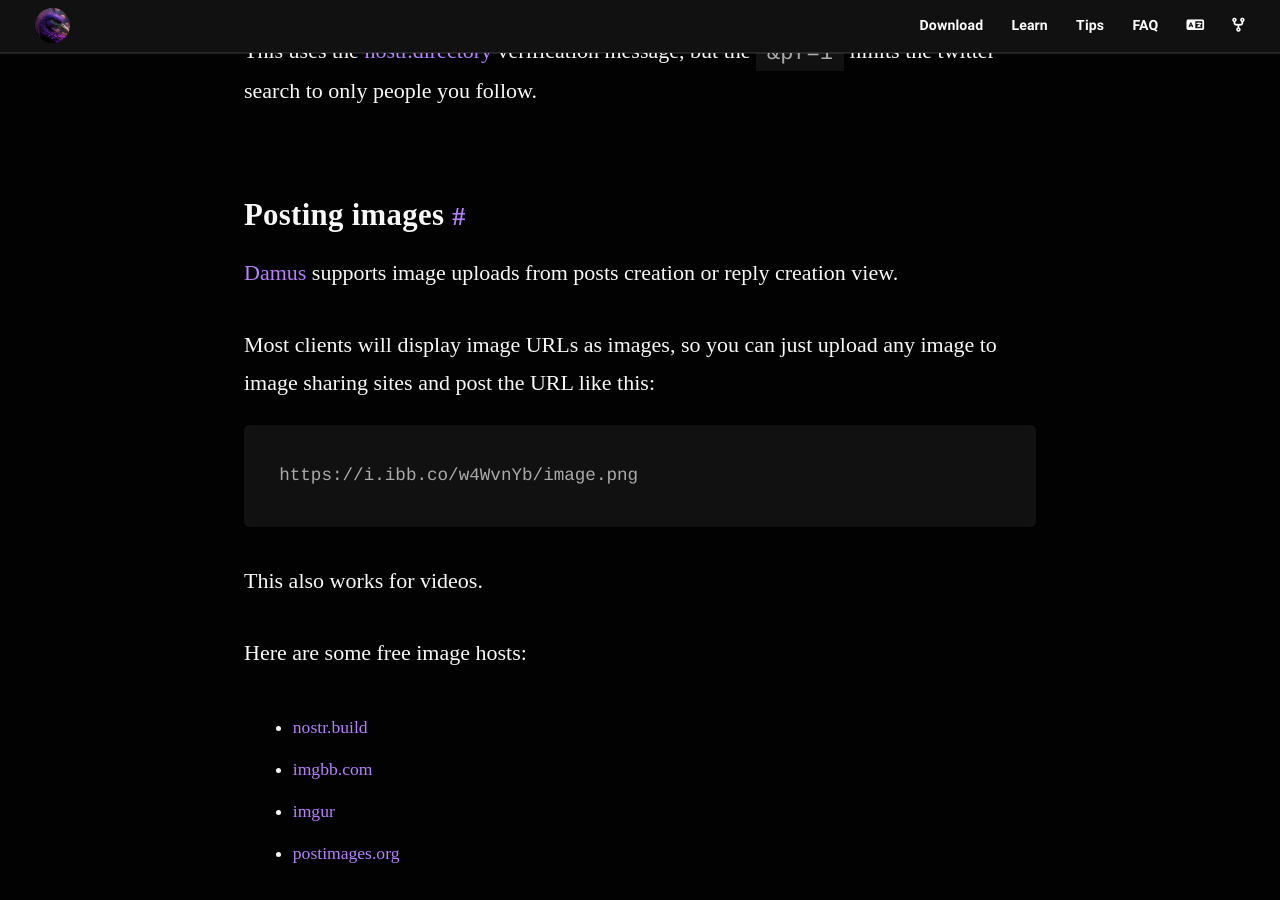
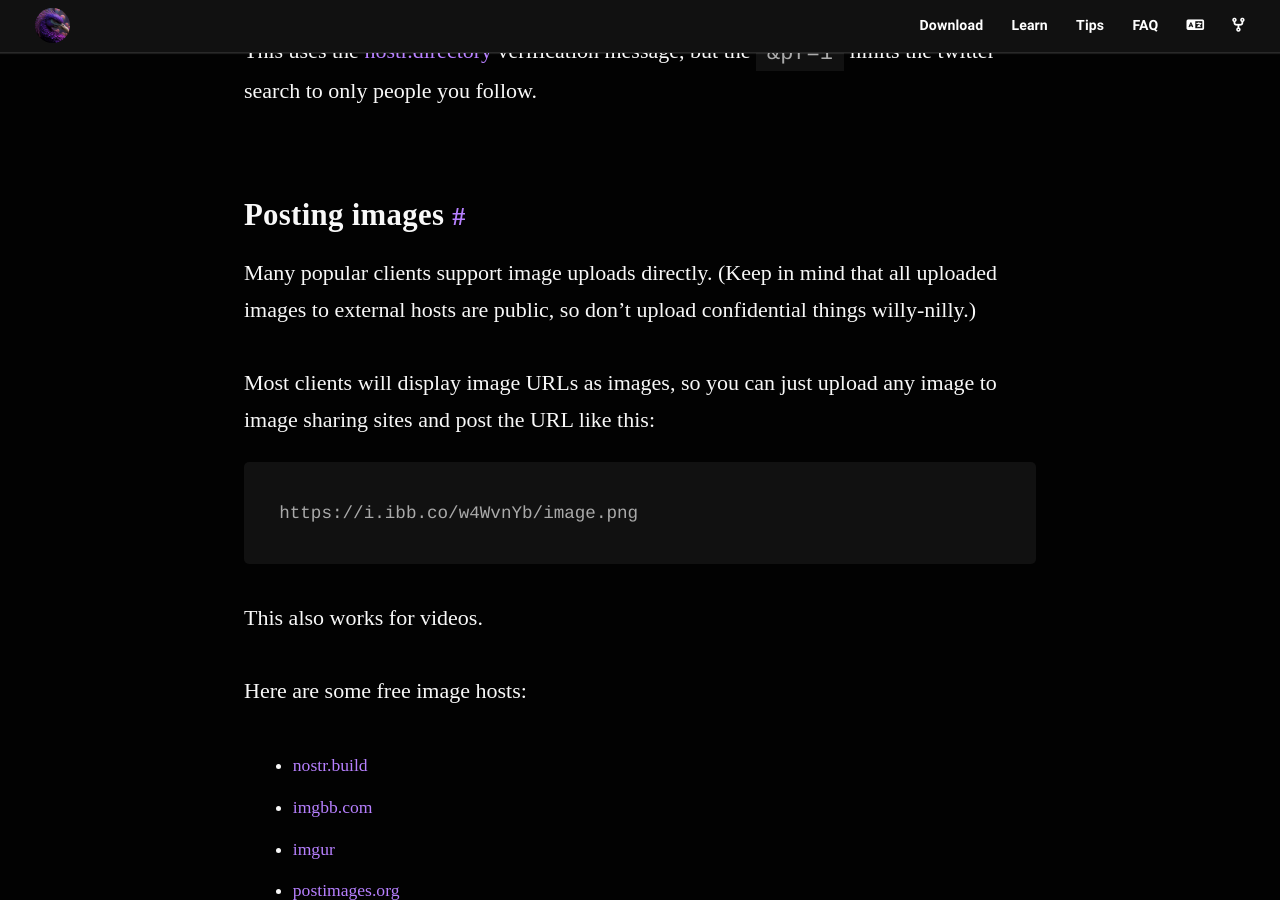
Before and after one commit to nostr-resources/nostr-resources.github.io, a Jekyll site: the page built from index.md, in a window 1280 px wide and 900 px high, scrolled down 7045 px. Built offline with Jekyll 4.4.1, drawn with Linux system fonts in a browser that asks for light colours; some web fonts are replaced.

Commit message:
Add image upload privacy concern

```diff
--- a/index.md
+++ b/index.md
@@ -207,7 +207,9 @@ message, but the `&pf=1` limits the twitter search to only people you follow.
 
 ### Posting images
 
-[Damus](https://damus.io) supports image uploads from posts creation or reply creation view.
+Many popular clients support image uploads directly. (Keep in mind that all
+uploaded images to external hosts are public, so don't upload confidential
+things willy-nilly.)
 
 Most clients will display image URLs as images, so you can just upload any image
 to image sharing sites and post the URL like this:
```
